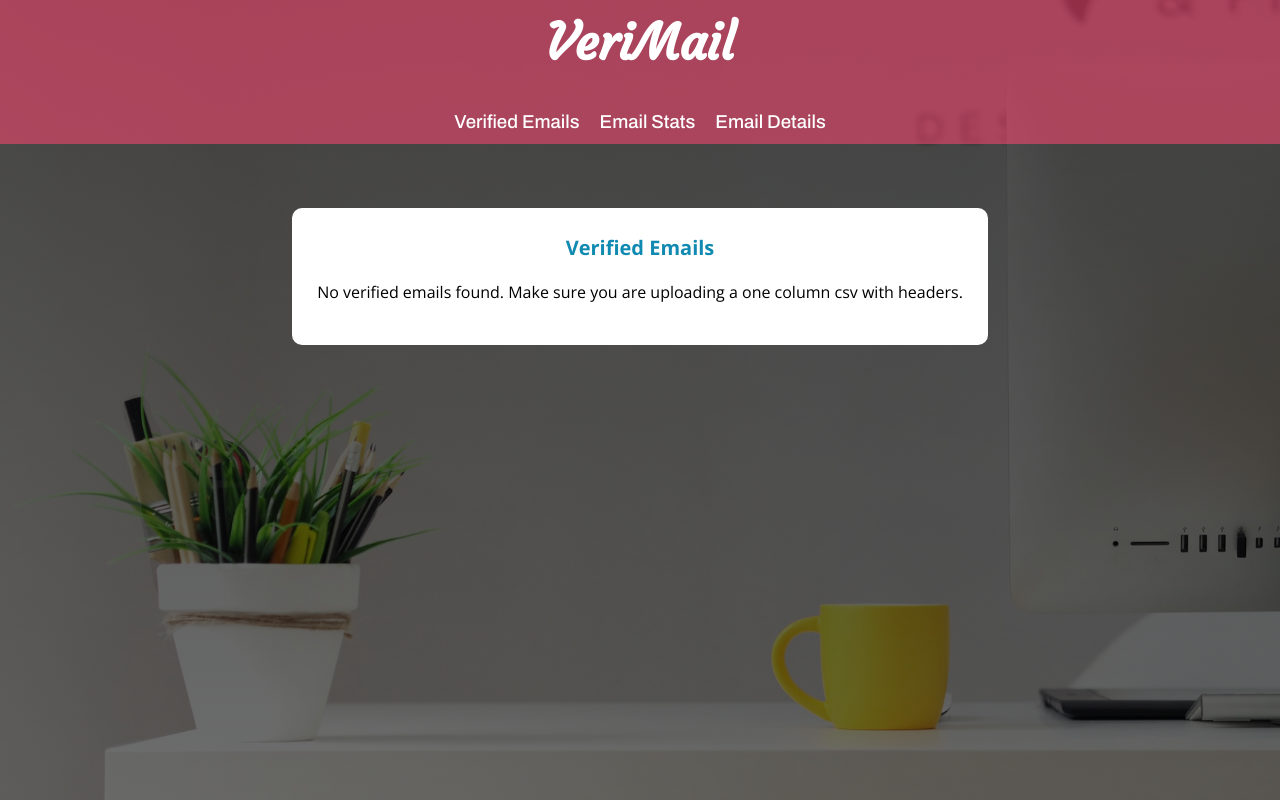
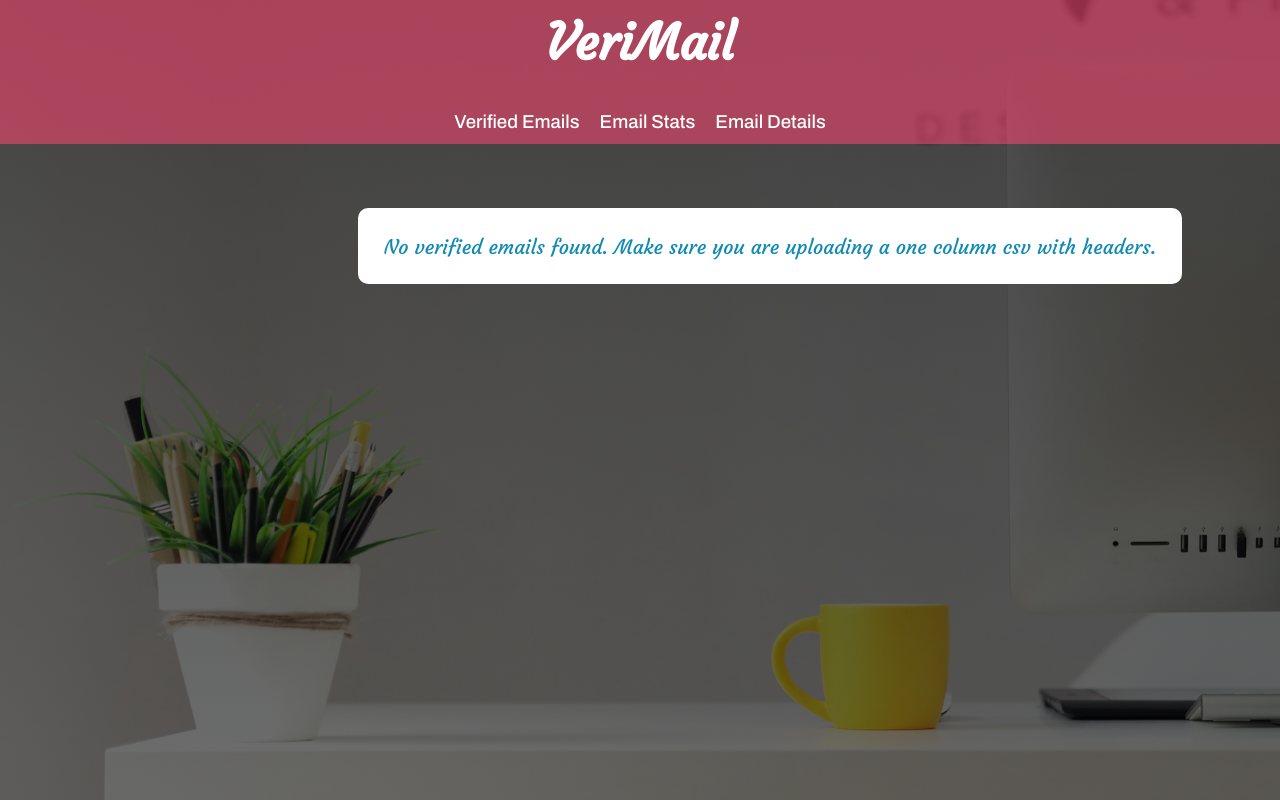
Before and after one commit to asodemann18/VeriMail, a React (Create React App) app: page /verified-emails in a window 1280 px wide. Built offline with nearby package versions, Linux system fonts and the light colour scheme.

Commit message:
Add styling to error messages

```diff
--- a/src/Components/App/App.css
+++ b/src/Components/App/App.css
@@ -8,10 +8,19 @@ main {
   height: 100vh;
 }
 
-.undefined-route {
+.error-message, .undefined-route  {
   text-align: center;
   margin-top: 5%;
-  font-size: 30px;
   color: rgba(17,138,178, 1);
   font-family: 'Courgette';
+  background-color: white;
+  width: fit-content;
+  padding: 2%;
+  border-radius: 10px;
+  margin-left: 28%;
+  font-size: 20px;
 }
+
+.undefined-route {
+  margin-left: 40% !important;
+}
--- a/src/Components/Stats/Stats.css
+++ b/src/Components/Stats/Stats.css
@@ -28,3 +28,15 @@
   font-size: 45px;
   margin-top: 1%;
 }
+
+.error-message {
+  text-align: center;
+  margin-top: 5%;
+  color: rgba(17,138,178, 1);
+  font-family: 'Courgette';
+  background-color: white;
+  width: fit-content;
+  padding: 2%;
+  border-radius: 10px;
+  margin-left: 28%;
+}
--- a/src/Components/Stats/Stats.js
+++ b/src/Components/Stats/Stats.js
@@ -67,8 +67,8 @@ const Stats = ({statsBreakdown, avgScore, error}) => {
 
   return (
     <>
-    {error && <p>{error}</p>}
-    {!error && isNaN(statsBreakdown.disposable)  && <p>No verified emails found. Make sure you are uploading a one column csv with headers.</p>}
+      {error && <p className='error-message'>{error}</p>}
+      {!error && isNaN(statsBreakdown.disposable)  && <p  className='error-message'>No verified emails found. Make sure you are  uploading a one column csv with headers.</p>}
       {!error && !isNaN(statsBreakdown.disposable) &&
         <section className='chart-section'>
           <section className='chart'>
@@ -88,6 +88,7 @@ export default Stats;
 Stats.propTypes = {
   statsBreakdown: PropTypes.object,
   avgScore: PropTypes.number,
+  error: PropTypes.string,
   keys: PropTypes.array,
   chartData: PropTypes.array
 };
--- a/src/Components/VerifiedEmails/VerifiedEmails.js
+++ b/src/Components/VerifiedEmails/VerifiedEmails.js
@@ -12,18 +12,22 @@ const VerifiedEmails = ({ filteredEmails, error }) => {
   })
 
   return (
+    <>
+      {error && <p className='error-message'>{error}</p>}
+      {!error && !verifiedResults.length && <p className='error-message'>No verified emails found. Make sure you are uploading a one column csv with headers.</p>}
+      {!error && verifiedResults.length > 0 &&
         <section className='verified-container'>
           <section className='verified-section'>
             <h3 className='verified-title'>Verified Emails</h3>
-        {error && <p>{error}</p>}
-        {!error && !verifiedResults.length && <p>No verified emails found. Make sure you are uploading a one column csv with headers.</p>}
             <table>
               <tbody>
-           {!error && verifiedResults}
+               {verifiedResults}
               </tbody>
             </table>
           </section>
         </section>
+      }
+    </>
   )
 }
 
@@ -31,6 +35,6 @@ export default VerifiedEmails;
 
 VerifiedEmails.propTypes = {
   filteredEmails: PropTypes.array,
-  // error: PropTypes.???,
+  error: PropTypes.string,
   verifiedResults: PropTypes.array,
 };
```
Lines whose indentation alone changed are shown as unchanged.
